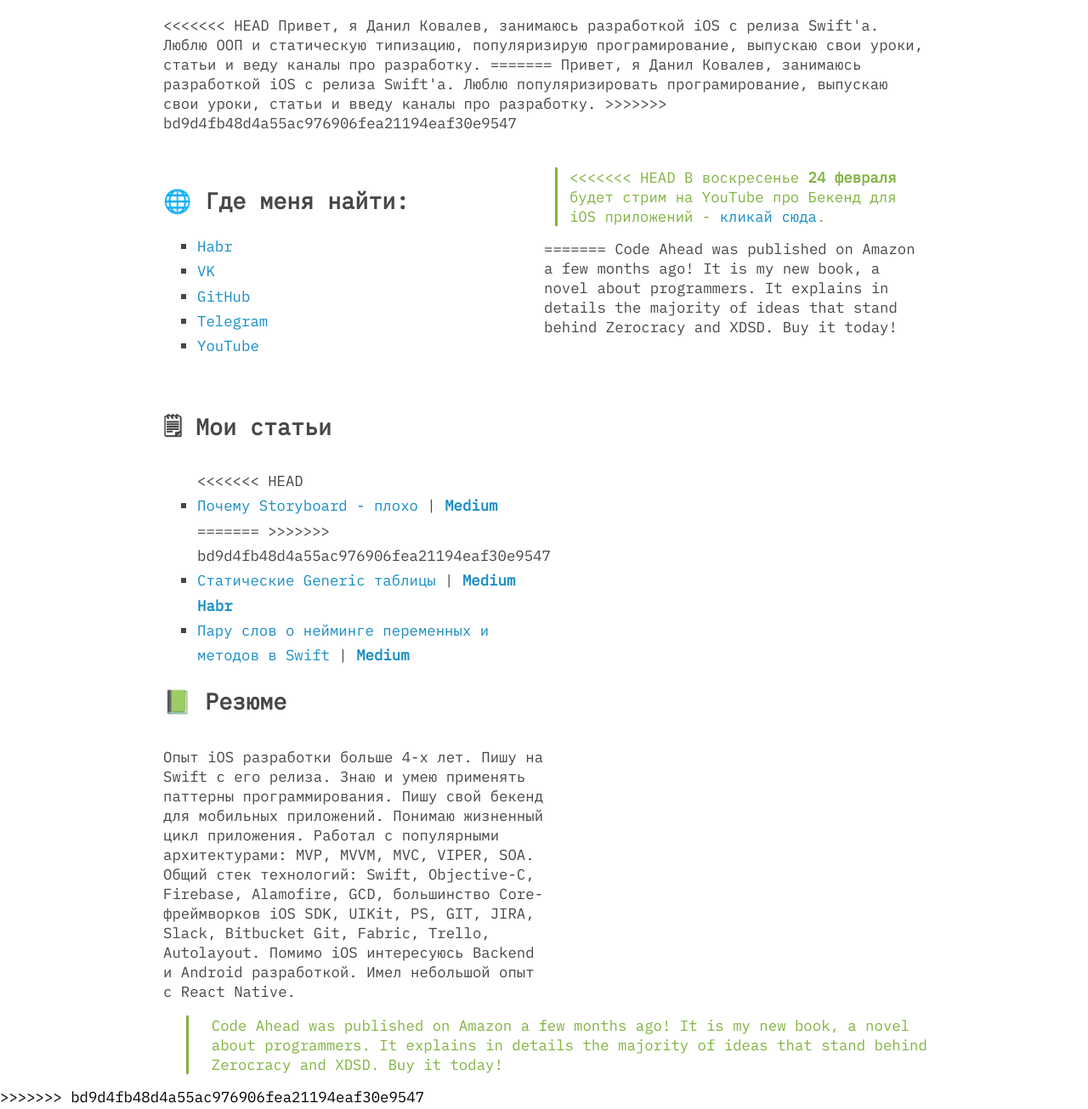
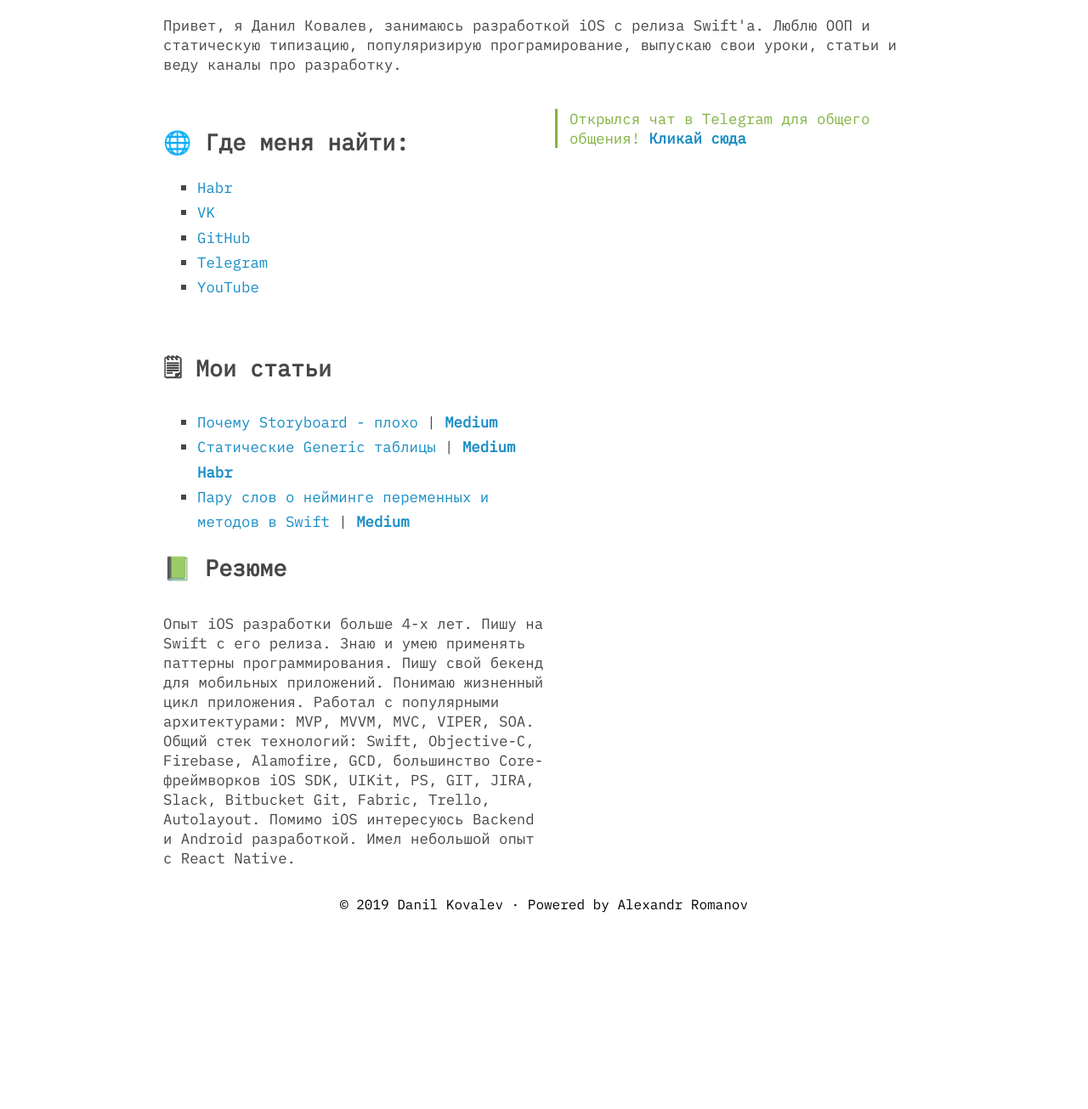
Before and after one commit to Hadevs/dk-site, a website: page index.html in a window 1280 px wide. Shown: the part 115-1420 px from the top of the page at 85% size. After the commit the page ends 1259 px from the top, so only its background shows below. Drawn offline with Linux system fonts and the light colour scheme; a web font is replaced by a local one.

Commit message:
conflicts fixed

```diff
--- a/index.html
+++ b/index.html
@@ -11,11 +11,7 @@
 	</div>
 	<div id="content">
 		<p>
-<<<<<<< HEAD
 			Привет, я Данил Ковалев, занимаюсь разработкой iOS с релиза Swift'a. Люблю ООП и статическую типизацию, популяризирую програмирование, выпускаю свои уроки, статьи и веду каналы про разработку.
-=======
-			Привет, я Данил Ковалев, занимаюсь разработкой iOS с релиза Swift'a. Люблю популяризировать програмирование, выпускаю свои уроки, статьи и введу каналы про разработку.
->>>>>>> bd9d4fb48d4a55ac976906fea21194eaf30e9547
 			<br />
 			<br />
 		</p>
@@ -35,13 +31,9 @@
 				<div class="quote">
 					<h2>🗒 Мои статьи</h2>
 					<ul>
-<<<<<<< HEAD
 						<li type="square"><a>Почему Storyboard - плохо</a> |
 							<b><a target="_blank" rel="noopener noreferrer" href="https://medium.com/@hhadevs/%D0%BF%D0%BE%D1%87%D0%B5%D0%BC%D1%83-storyboard-%D0%BF%D0%BB%D0%BE%D1%85%D0%BE-ebbd60de7ea2">Medium</a></b>
 						</li>
-
-=======
->>>>>>> bd9d4fb48d4a55ac976906fea21194eaf30e9547
 						<li type="square"><a>Статические Generic таблицы</a> |
 							<b><a target="_blank" rel="noopener noreferrer" href="https://medium.com/@hhadevs/%D1%81%D1%82%D0%B0%D1%82%D0%B8%D1%87%D0%B5%D1%81%D0%BA%D0%B8%D0%B5-generic-%D1%82%D0%B0%D0%B1%D0%BB%D0%B8%D1%86%D1%8B-ac7af1d19498">Medium</a></b>
 							<b><a target="_blank" rel="noopener noreferrer" href="https://habr.com/ru/post/439016/">Habr</a></b>
@@ -67,23 +59,10 @@
 			<div class="side">
 				<div class="update">
 					<p>
-<<<<<<< HEAD
-					В воскресенье <b>24 февраля</b> будет стрим на YouTube про Бекенд для iOS приложений - <a href="https://www.youtube.com/watch?v=KI29ndSPX0w">кликай сюда</a>.
+						Открылся чат в Telegram для общего общения! <a href="https://t.me/swift_tips_public"><b>Кликай сюда </b></a>
 					</p>
 				</div>
 			</div>
-
-=======
-						Code Ahead was published on Amazon a few months ago! It is my new book, a novel about programmers. It explains in details the majority of ideas that stand behind Zerocracy and XDSD. Buy it today!
-					</p>
-				</div>
-				<div class="update">
-					<p>
-						Code Ahead was published on Amazon a few months ago! It is my new book, a novel about programmers. It explains in details the majority of ideas that stand behind Zerocracy and XDSD. Buy it today!
-					</p>
-				</div>
-			</div>
->>>>>>> bd9d4fb48d4a55ac976906fea21194eaf30e9547
 		</div>
 	</div>
 	<div id="footer">
```
